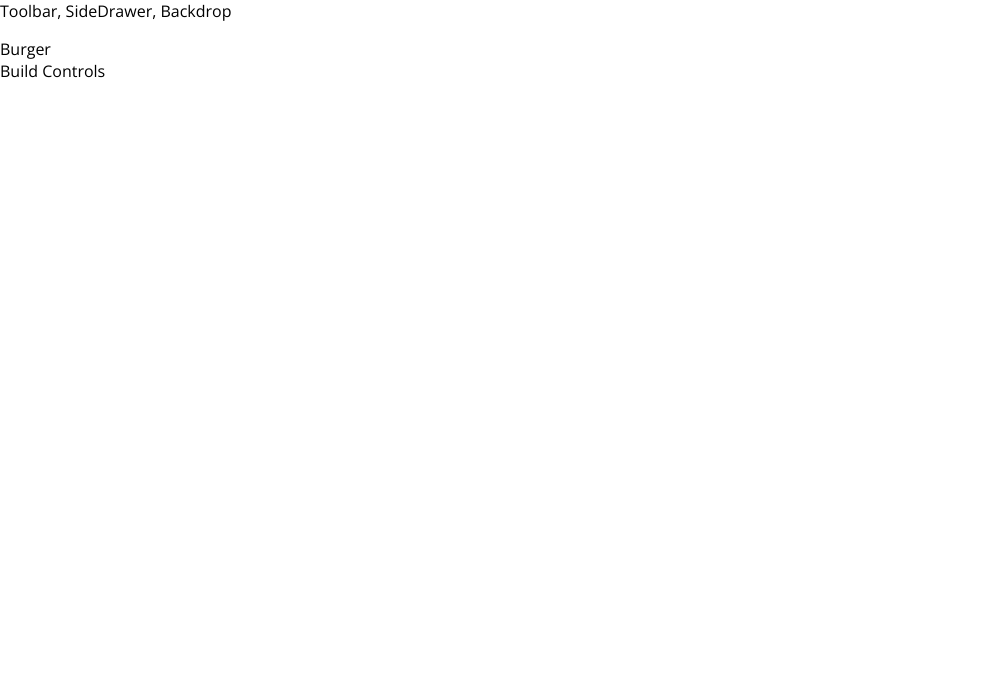
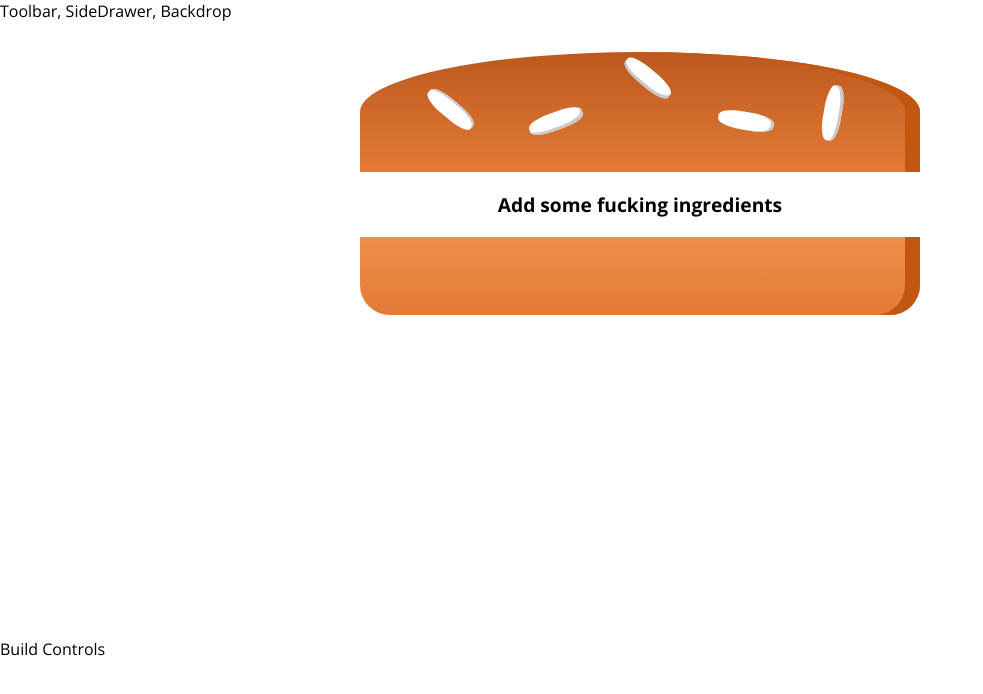
Before and after one commit to Tyrell-Blackburn/burger-builder, a React (Create React App) app: page / in a window 1280 px wide. Shown: the top 694 px of the page, without its empty margins (0-983 px from the left). Built offline with nearby package versions, Linux system fonts and the light colour scheme.

Commit message:
up to lecture 131

```diff
--- a/src/components/Burger/Burger.js
+++ b/src/components/Burger/Burger.js
@@ -0,0 +1,40 @@
+import React from 'react';
+import classes from './Burger.module.css'
+import BurgerIngredient from '../Burger/BurgerIngredient/BurgerIngredient'
+
+const burger = props => {
+
+
+
+    // The logic to create ingredient components based on state
+    let transformedIngredients =
+        Object.keys(props.ingredients) // this takes the keys of the object and turns them into an array [salad, cheese, meat]
+        .map(ingred => {
+
+            return [...Array(props.ingredients[ingred])]
+                .map((_, i) => {
+                    return <BurgerIngredient key={ingred + i} type={ingred} />
+                });
+        })
+        .reduce((arr, el) => { // this will flatten the array. Instead of an array with embedded arrays, it will return one array with the React components
+            return arr.concat(el);
+        }, []);
+
+    console.log(transformedIngredients);
+
+    // if there are no ingredients, then ask the user to add some
+    if (transformedIngredients.length === 0) {
+        transformedIngredients = <p>Add some fucking ingredients</p>;
+    }
+
+    return (
+
+        <div className={classes.Burger}>
+            <BurgerIngredient type='bread-top'/>
+            {transformedIngredients}
+            <BurgerIngredient type='bread-bottom'/>
+        </div>
+    );
+};
+
+export default burger;
--- /dev/null
+++ b/src/components/Burger/Burger.module.css
@@ -0,0 +1,34 @@
+.Burger {
+    width: 100%;
+    margin: auto;
+    height: 250px;
+    overflow: scroll; /* if the burger goes higher than 250px, a scroll will appear */
+    text-align: center;
+    font-weight: bold;
+    font-size: 1.2rem; /* rem scales on default font size */
+}
+
+/* for mobile layouts */
+
+/* for devices in portrait mode */
+
+@media (min-width: 500px) and (min-height: 400px) {
+    .Burger {
+        width: 350px;
+        height: 300px;
+    }
+}
+
+@media (min-width: 500px) and (min-height: 401px) {
+    .Burger {
+        width: 450px;
+        height: 400px;
+    }
+}
+
+@media (min-width: 1000px) and (min-height: 700px) {
+    .Burger {
+        width: 700px;
+        height: 600px;
+    }
+}
--- a/src/containers/BurgerBuilder/BurgerBuilder.js
+++ b/src/containers/BurgerBuilder/BurgerBuilder.js
@@ -1,11 +1,22 @@
 import React, { Component } from 'react';
 import Aux from '../../hoc/Aux';
+import Burger from '../../components/Burger/Burger'
 
 class BurgerBuilder extends Component {
+
+    state = {
+        ingredients: {
+            salad: 0,
+            bacon: 0,
+            cheese: 0,
+            meat: 0
+        }
+    }
+
     render () {
         return (
             <Aux>
-                <div>Burger</div>
+                <Burger ingredients={this.state.ingredients}/>
                 <div>Build Controls</div>
             </Aux>
         );
```
